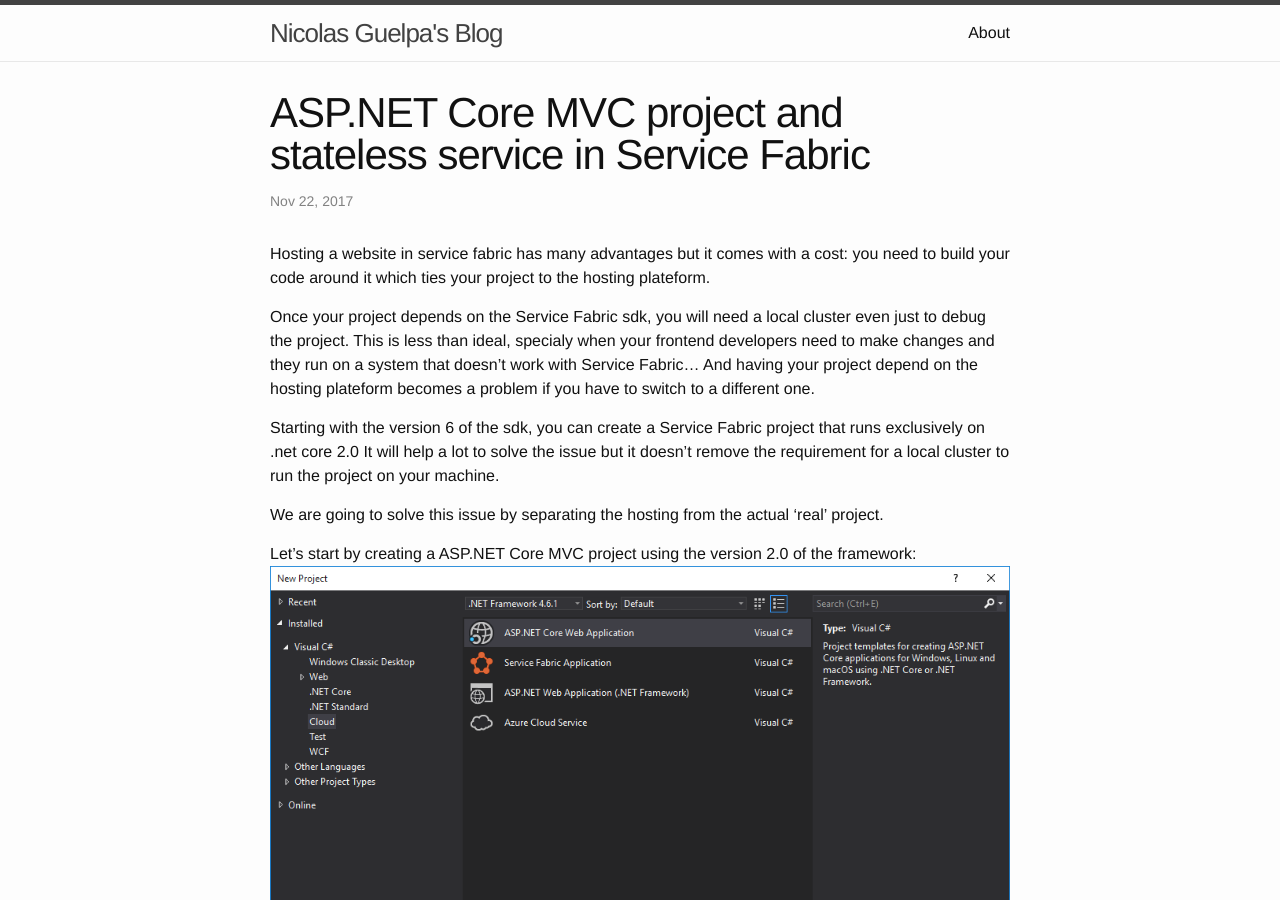
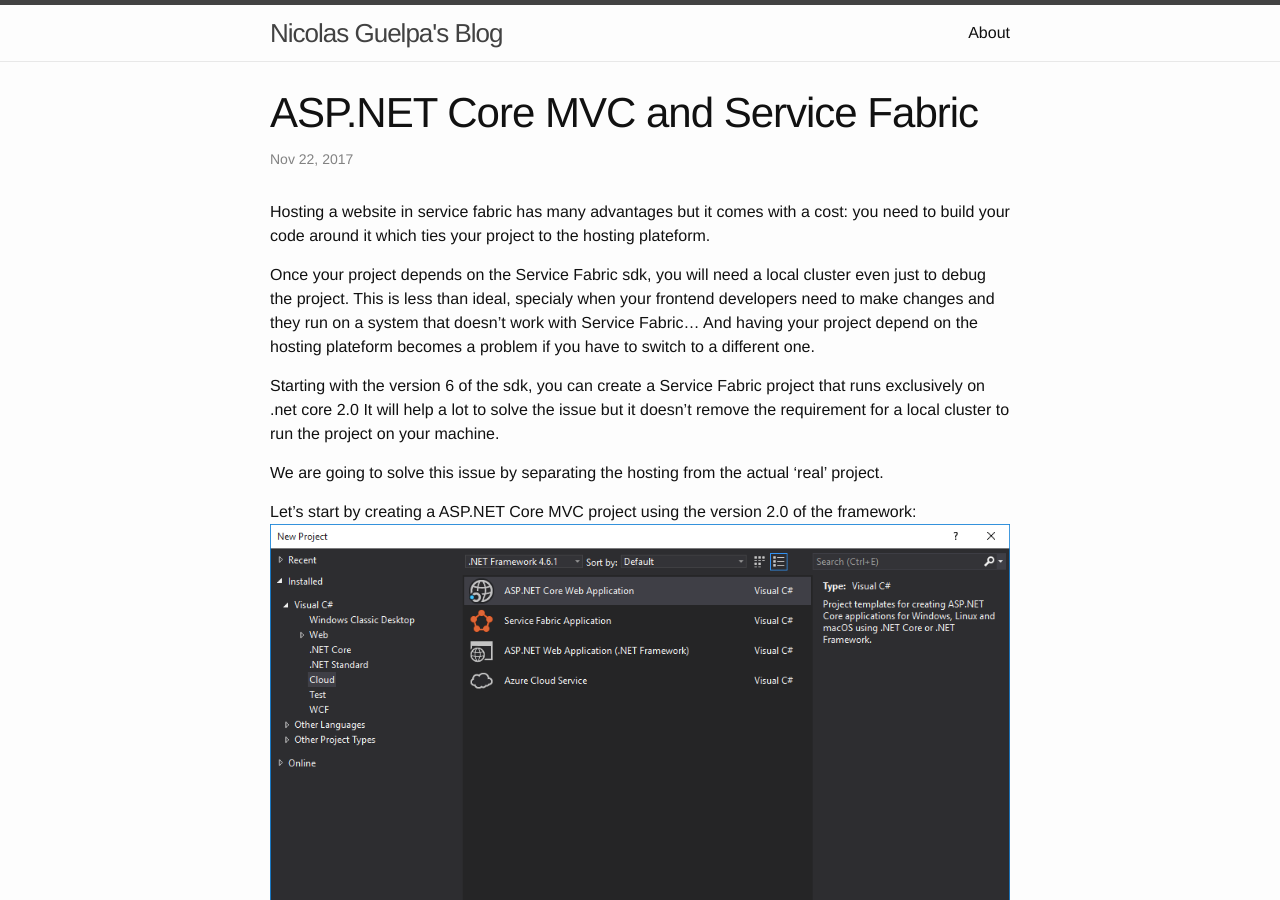
Before and after one commit to cheesemacfly/cheesemacfly.github.io, a Jekyll site: the page built from _posts/2017-11-22-aspnet-core-mvc-stateless-service-fabric.markdown, in a window 1280 px wide and 900 px high. Built offline with Jekyll 4.4.1, drawn with Linux system fonts in a browser that asks for light colours; nearby versions of some CDN libraries.

Commit message:
changing the title of the last article

```diff
--- a/_posts/2017-11-18-stateless-service-fabric-dotnet-core-website.markdown
+++ b/_posts/2017-11-22-aspnet-core-mvc-stateless-service-fabric.markdown
@@ -1,6 +1,6 @@
 ---
 layout: post
-title: "ASP.NET Core MVC project and stateless service in Service Fabric"
+title: "ASP.NET Core MVC and Service Fabric"
 date: 2017-11-22 00:00:00
 categories: blog
 tags: stateless service fabric dotnet ASP.NET Core MVC website
```
